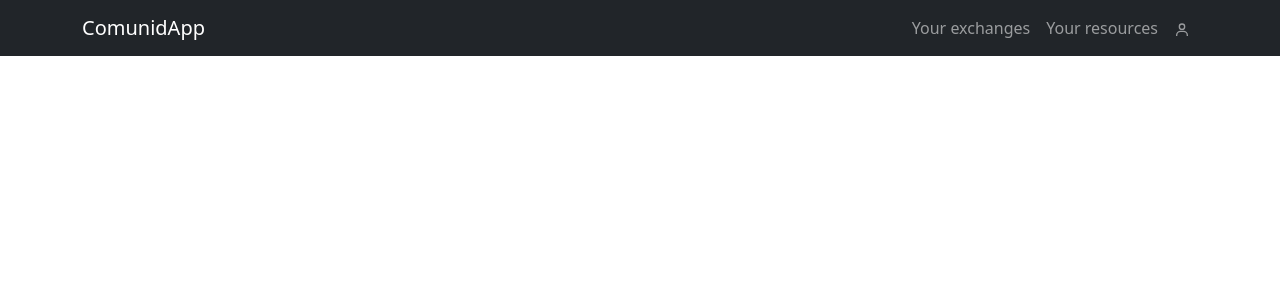
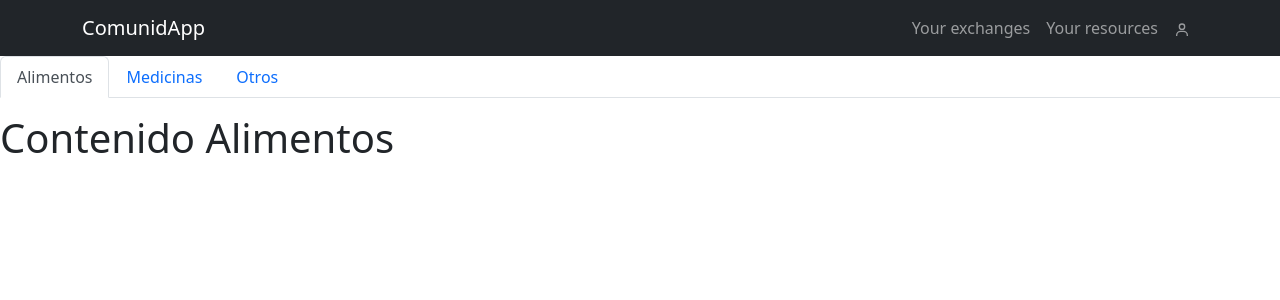
Before and after one commit to AbigailGV/Front-comunidapp, a React (Vite) app: page / in a window 1280 px wide. Shown: the top 300 px of the page. Built offline with nearby package versions, Linux system fonts and the light colour scheme.

Commit message:
tabs added in home

```diff
--- a/src/CustomNavbar.jsx
+++ b/src/CustomNavbar.jsx
@@ -3,7 +3,7 @@ import React from "react";
 import Container from "react-bootstrap/Container";
 import Nav from "react-bootstrap/Nav";
 import Navbar from "react-bootstrap/Navbar";
-import {BiUser} from "react-icons/bi";
+import { BiUser } from "react-icons/bi";
 
 export const CustomNavbar = () => {
   return (
@@ -11,8 +11,8 @@ export const CustomNavbar = () => {
       <Container className="">
         <Navbar.Brand href="/">ComunidApp</Navbar.Brand>
         <Nav className="">
-					<Nav.Link href="/yourexchanges">Your exchanges</Nav.Link>
-					<Nav.Link href="/yourresources">Your resources</Nav.Link>
+          <Nav.Link href="/your-exchanges">Your exchanges</Nav.Link>
+          <Nav.Link href="/your-resources">Your resources</Nav.Link>
           <Nav.Link href="/profile">
             <BiUser />
           </Nav.Link>
--- a/src/Home.jsx
+++ b/src/Home.jsx
@@ -1,11 +1,28 @@
 /* eslint-disable  */
 import React from "react";
 import { CustomNavbar } from "./CustomNavbar";
+import Tab from "react-bootstrap/Tab";
+import Tabs from "react-bootstrap/Tabs";
 
 export const Home = () => {
   return (
     <div>
       <CustomNavbar />
+      <Tabs
+        defaultActiveKey="alimentos"
+        id="uncontrolled-tab-example"
+        className="mb-3"
+      >
+        <Tab eventKey="alimentos" title="Alimentos">
+          <h1>Contenido Alimentos</h1>
+        </Tab>
+        <Tab eventKey="medicinas" title="Medicinas">
+          <h1>Contenido Medicinas</h1>
+        </Tab>
+        <Tab eventKey="otros" title="Otros">
+          <h1>Contenido otros </h1>
+        </Tab>
+      </Tabs>
     </div>
   );
 };
```
Lines whose indentation alone changed are shown as unchanged.
